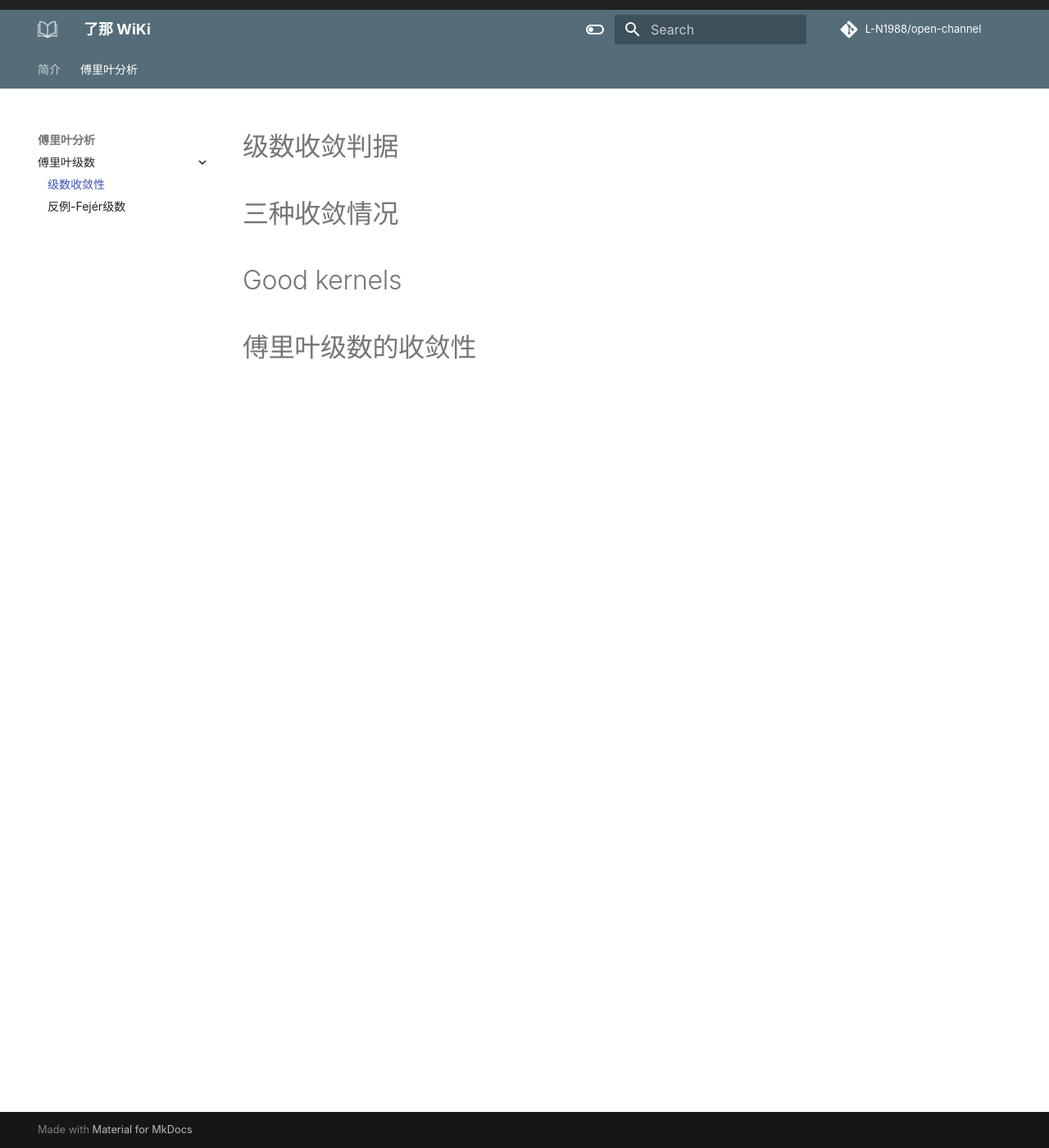
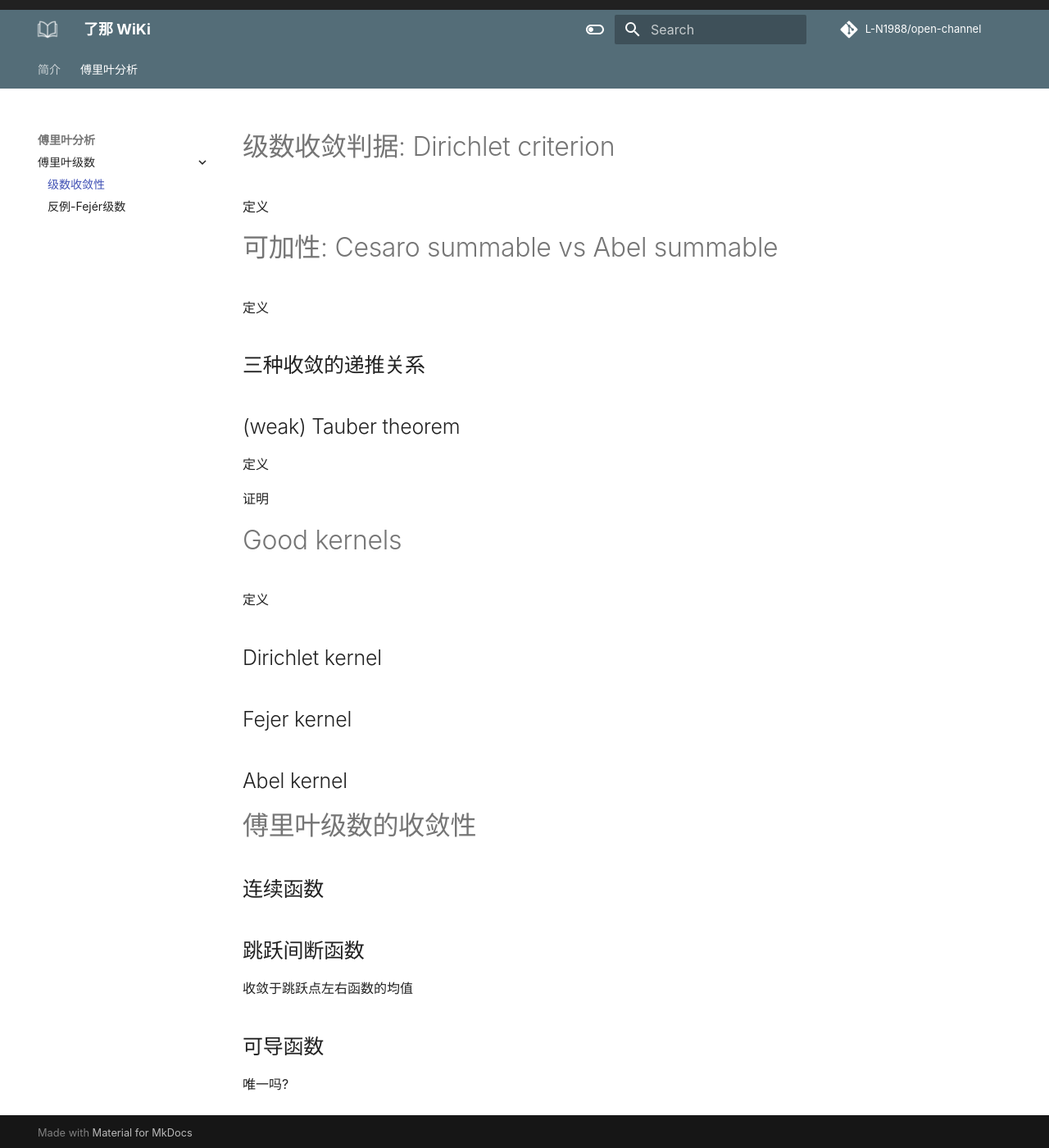
Before and after one commit to L-N1988/open-channel, an MkDocs documentation site: the page built from docs/傅里叶分析/傅里叶级数/级数收敛性.md, in a window 1280 px wide and 1400 px high. Shown: the whole window at 82% size. Built offline with MkDocs 1.6.1 and Material for MkDocs 9.7.7, drawn with Linux system fonts in a browser that asks for light colours; some web fonts are replaced; comment, search, counter and statistics services are not loaded.

Commit message:
add cover page

```diff
--- a/docs/傅里叶分析/傅里叶级数/级数收敛性.md
+++ b/docs/傅里叶分析/傅里叶级数/级数收敛性.md
@@ -1,7 +1,31 @@
-# 级数收敛判据
+# 级数收敛判据: Dirichlet criterion
+定义
 
-# 三种收敛情况
+# 可加性: Cesaro summable vs Abel summable
+定义
+
+## 三种收敛的递推关系
+
+## (weak) Tauber theorem
+定义
+
+证明
 
 # Good kernels
+定义
+
+## Dirichlet kernel
+
+## Fejer kernel
+
+## Abel kernel
 
 # 傅里叶级数的收敛性
+
+## 连续函数
+
+## 跳跃间断函数
+收敛于跳跃点左右函数的均值
+
+## 可导函数
+唯一吗?
```
Also changed, not shown: docs/img/lorenz.py (added, +53 -0 lines), docs/index.md (+7 -1 lines), docs/img/shotfig.png (added).
